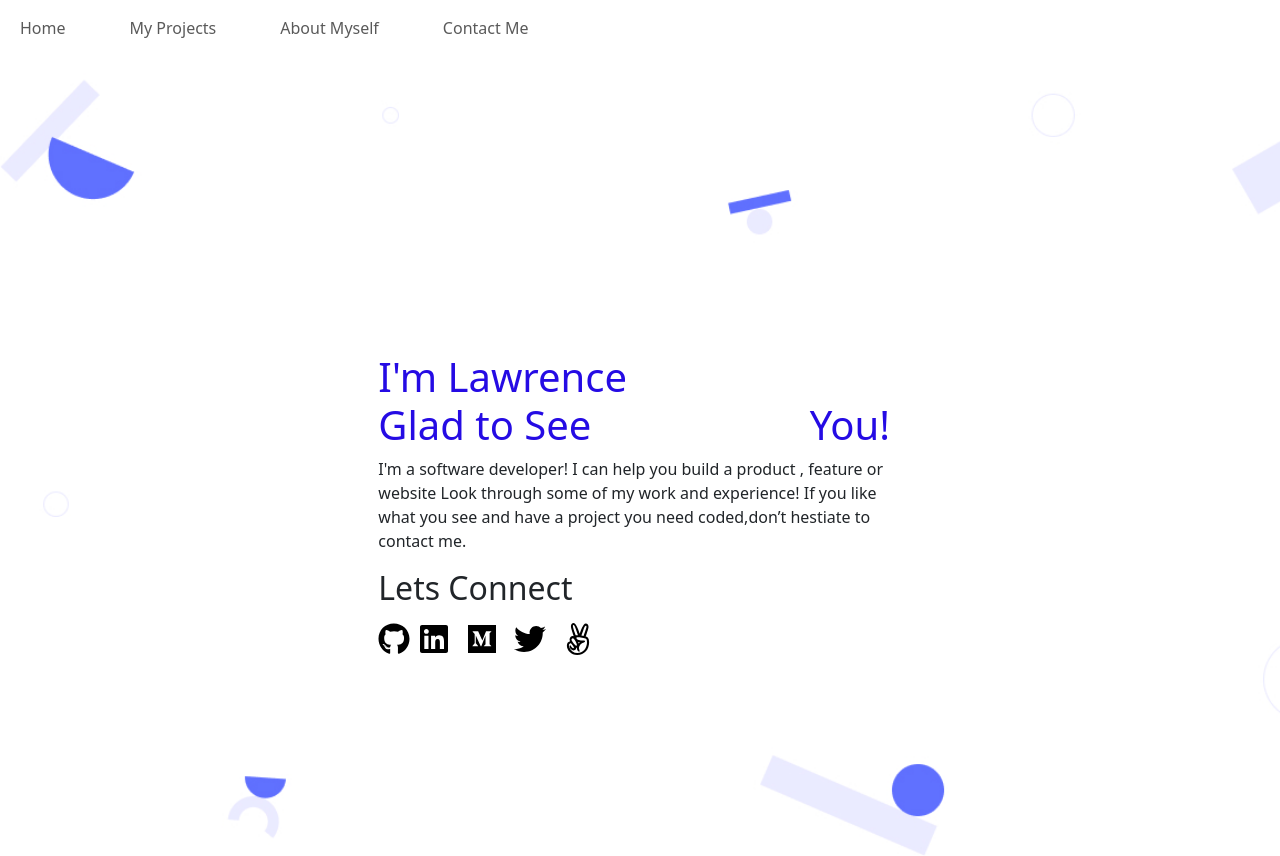
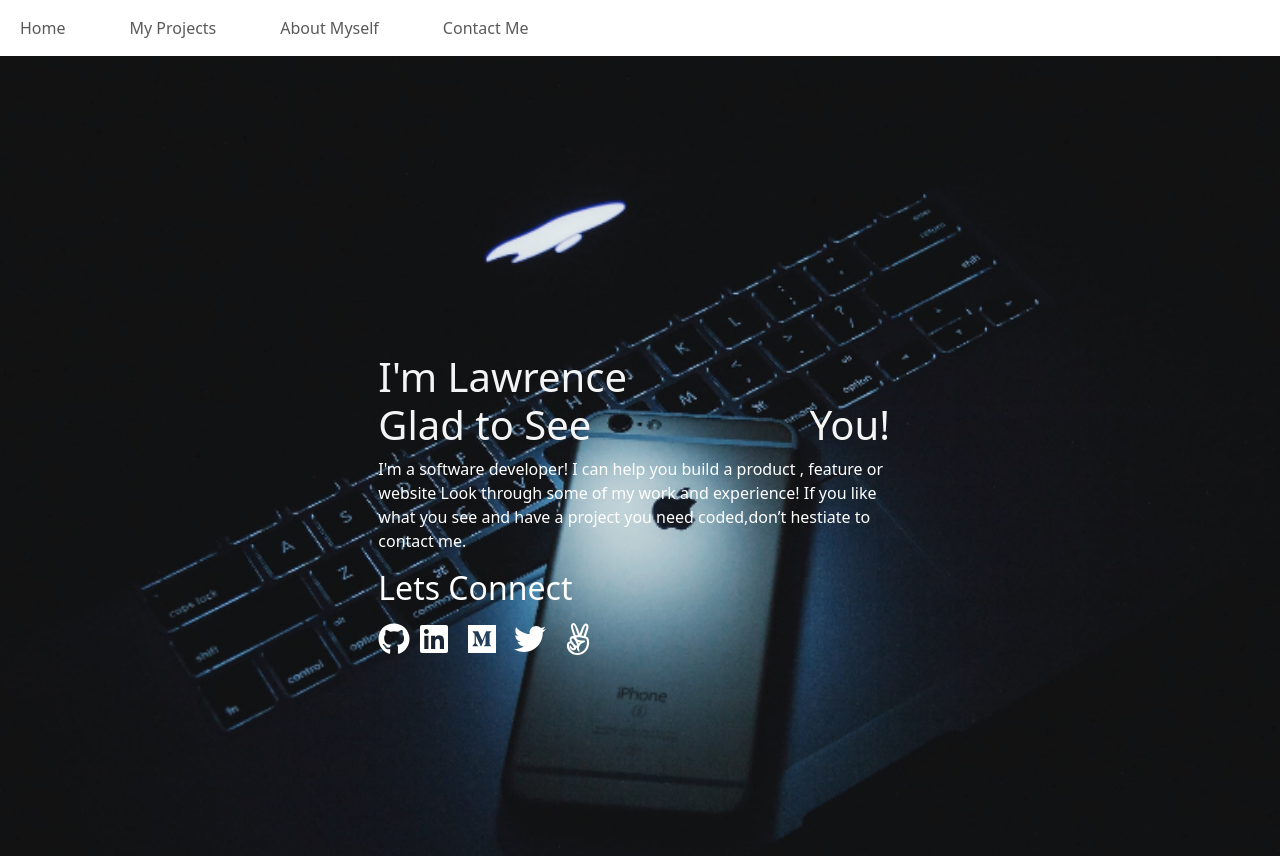
Before and after one commit to Kidd254/My-Portfolio-with-React-and-Bootstrap, a React (Create React App) app: page / in a window 1280 px wide. Built offline with nearby package versions, Linux system fonts and the light colour scheme.

Commit message:
Add styling to home page

```diff
--- a/src/componentss/HomeContent.jsx
+++ b/src/componentss/HomeContent.jsx
@@ -7,11 +7,11 @@ const HomeContent = () => (
   <div className={`container-fluid d-flex flex-column justify-content-center align-items-center ${styles.background}`}>
 
     <div className={`col-md-5 mt-5 pt-5 transition ${styles.space}`}>
-      <h1>I&apos;m Lawrence                   Glad to See                     You!</h1>
+      <h1 className="text-white">I&apos;m Lawrence                   Glad to See                     You!</h1>
     </div>
 
     <div className=" col-md-5">
-      <p>
+      <p className="text-white">
         I&apos;m a software developer! I can help you build a product ,
         feature or website Look through some of my work and experience!
         If you like what you see and have a project you need coded,don’t hestiate to contact me.
@@ -19,7 +19,7 @@ const HomeContent = () => (
     </div>
 
     <div className="col-md-5 pb-2">
-      <h2>Lets Connect</h2>
+      <h2 className="text-white">Lets Connect</h2>
     </div>
     <div className="col-md-5">
       <a href="https://github.com/Kidd254" aria-label="Github" className={`pt-2 pr-2 pb-2 ${styles.github}`}><FaGithub size={32} /></a>
--- a/src/styles/HomeContent.module.css
+++ b/src/styles/HomeContent.module.css
@@ -1,5 +1,5 @@
 .background {
-  background-image: url(../assets/images/Header\ bg.jpg);
+  background-image: url(../assets/images/wallpaperflare.com_wallpaper\(4\).jpg);
   background-size: cover;
   background-repeat: no-repeat;
   height: 100vh;
@@ -35,7 +35,7 @@
 .twitter,
 .medium,
 .angelist {
-  color: black;
+  color: white;
   transition-property: color;
   transition-duration: 3s;
   transition-timing-function: ease-out;
```
